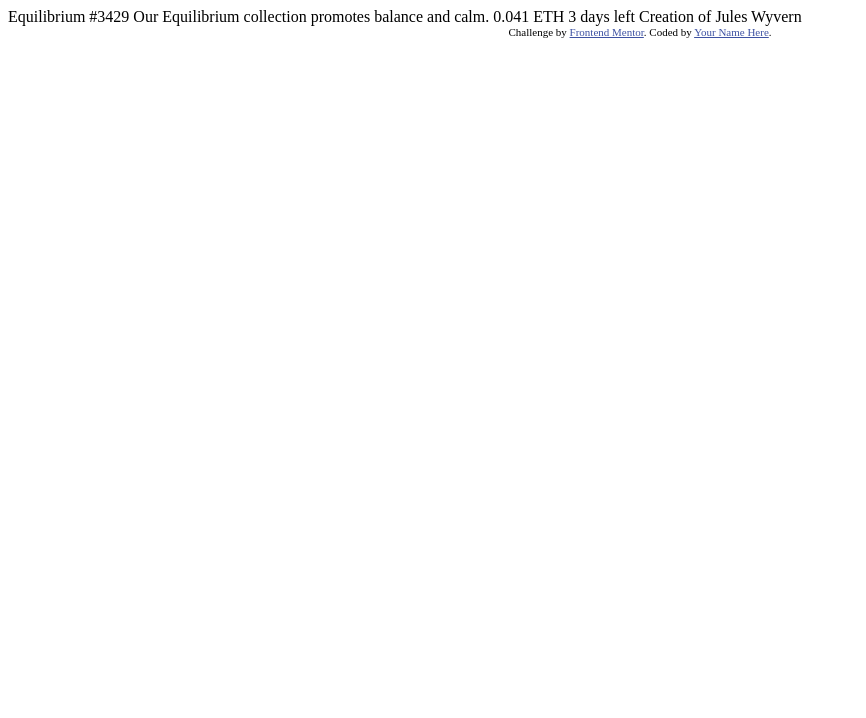
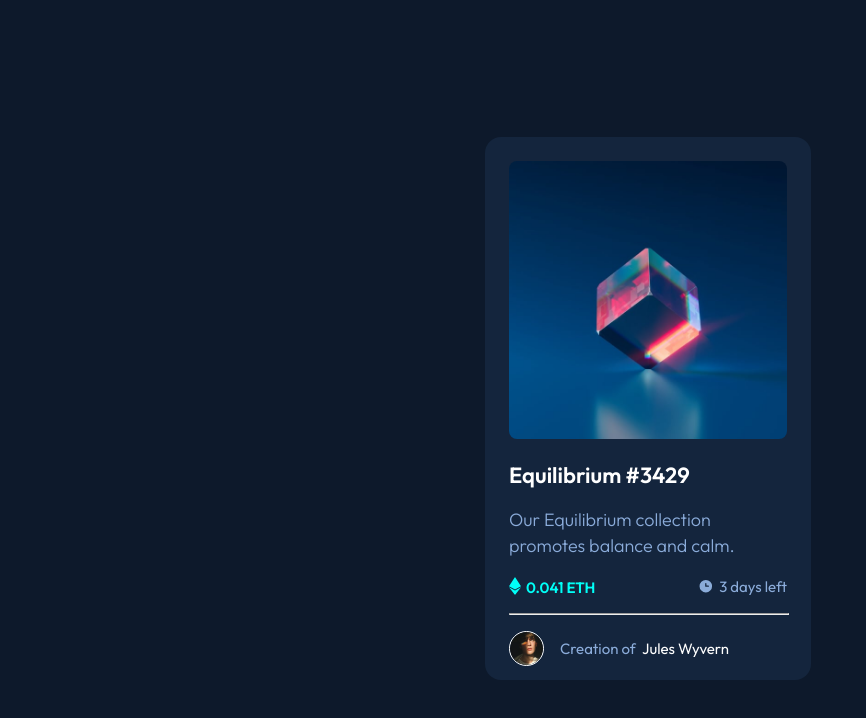
Before and after one commit to phi1s/nft-preview-card-component, a plain HTML site: page index.html in a window 1280 px wide. Shown: the whole page, without its empty margins (0-866 px from the left). Drawn offline with Linux system fonts and the light colour scheme.

Commit message:
first version

```diff
--- a/index.html
+++ b/index.html
@@ -1,33 +1,62 @@
 <!DOCTYPE html>
 <html lang="en">
   <head>
-  <meta charset="UTF-8">
-  <meta name="viewport" content="width=device-width, initial-scale=1.0"> <!-- displays site properly based on user's device -->
+    <meta charset="UTF-8" />
+    <meta name="viewport" content="width=device-width, initial-scale=1.0" />
+    <!-- displays site properly based on user's device -->
 
-  <link rel="icon" type="image/png" sizes="32x32" href="./images/favicon-32x32.png">
+    <link
+      rel="icon"
+      type="image/png"
+      sizes="32x32"
+      href="./images/favicon-32x32.png"
+    />
+    <link rel="preconnect" href="https://fonts.googleapis.com" />
+    <link rel="preconnect" href="https://fonts.gstatic.com" crossorigin />
+    <link
+      href="https://fonts.googleapis.com/css2?family=Outfit:wght@300;400;600&display=swap"
+      rel="stylesheet"
+    />
 
     <title>Frontend Mentor | NFT preview card component</title>
 
     <!-- Feel free to remove these styles or customise in your own stylesheet 👍 -->
+    <link rel="stylesheet" href="./style.css" />
     <style>
-    .attribution { font-size: 11px; text-align: center; }
-    .attribution a { color: hsl(228, 45%, 44%); }
+      .attribution {
+        font-size: 11px;
+        text-align: center;
+      }
+      .attribution a {
+        color: hsl(228, 45%, 44%);
+      }
     </style>
   </head>
   <body>
-
-  Equilibrium #3429
-
-  Our Equilibrium collection promotes balance and calm.
-
+    <main>
+      <div class="image">
+        <div class="overlay"></div>
+        <img src="./images/image-equilibrium.jpg" alt="Equilibrium" />
+      </div>
+      <section>
+        <h1>Equilibrium #3429</h1>
+        <p>Our Equilibrium collection promotes balance and calm.</p>
+        <div class="information">
+          <div class="course">
+            <img src="./images/icon-ethereum.svg" alt="Ethereum icon" />
             0.041 ETH
+          </div>
+          <div class="deadline">
+            <img src="./images/icon-clock.svg" alt="Clock icon" />
             3 days left
-
-  Creation of Jules Wyvern
-
-  <div class="attribution">
-    Challenge by <a href="https://www.frontendmentor.io?ref=challenge" target="_blank">Frontend Mentor</a>.
-    Coded by <a href="#">Your Name Here</a>.
           </div>
+        </div>
+      </section>
+      <hr />
+      <div class="author">
+        <img src="./images/image-avatar.png" alt="Avatar" />
+        Creation of &nbsp;<span>Jules Wyvern</span>
+      </div>
+    </main>
   </body>
 </html>
--- /dev/null
+++ b/style.css
@@ -0,0 +1,136 @@
+:root {
+  --clr-primary-soft-blue: hsl(215, 51%, 70%);
+  --clr-primary-cyan: hsl(178, 100%, 50%);
+
+  --clr-neutral-very-dark-blue-main: hsl(217, 54%, 11%);
+  --clr-neutral-very-dark-blue-card: hsl(216, 50%, 16%);
+  --clr-neutral-very-dark-blue-line: hsl(215, 32%, 27%);
+  --clr-neutral-white: hsl(0, 0%, 100%);
+}
+
+body {
+  font-family: "Outfit", sans-serif;
+  font-style: normal;
+  font-weight: 400;
+  font-size: 15px;
+  line-height: 19px;
+  color: var(--clr-primary-soft-blue);
+  background-color: var(--clr-neutral-very-dark-blue-main);
+  width: 100vw;
+  height: 100vh;
+  display: flex;
+  justify-content: center;
+  align-items: center;
+}
+
+main {
+  width: calc(326px - 48px);
+  height: calc(543px - 48px);
+  border-radius: 1rem;
+  background-color: var(--clr-neutral-very-dark-blue-card);
+  padding: 1.5rem;
+}
+
+img {
+  border-radius: 0.5rem;
+  width: 100%;
+}
+
+.overlay {
+  position: absolute;
+  border-radius: 0.5rem;
+  width: 278px;
+  height: 278px;
+}
+.overlay:hover {
+  background-color: var(--clr-primary-cyan);
+  opacity: 0.6;
+  background-image: url("./images/icon-view.svg");
+  background-repeat: no-repeat;
+  background-position: center;
+}
+
+h1 {
+  color: var(--clr-neutral-white);
+  font-weight: 600;
+  font-size: 1.375rem;
+  line-height: 1.75rem;
+}
+
+h1:hover {
+  color: var(--clr-primary-cyan);
+}
+
+p {
+  font-weight: 300;
+  font-size: 1.125rem;
+  line-height: 1.625rem;
+}
+
+.information {
+  display: flex;
+  justify-content: space-between;
+  height: 1.25rem;
+  margin: 1rem 0;
+}
+
+.course {
+  color: var(--clr-primary-cyan);
+  font-weight: 600;
+}
+.course img {
+  height: 1.125rem;
+  width: 0.75rem;
+  margin-bottom: -0.125rem;
+  margin-right: 0.125rem;
+}
+
+.deadline img {
+  width: 1rem;
+  height: 1rem;
+  margin-bottom: -0.125rem;
+  margin-right: 0.125rem;
+}
+
+hr {
+  color: var(--clr-neutral-very-dark-blue-line);
+  width: 100%;
+}
+
+.author {
+  display: flex;
+  align-items: center;
+  margin-top: 1rem;
+}
+
+.author img {
+  height: 33px;
+  width: 33px;
+  border-style: solid;
+  border-color: white;
+  border-radius: 19px;
+  border-width: 1px;
+  margin-right: 1rem;
+}
+
+.author span {
+  color: var(--clr-neutral-white);
+}
+
+.author span:hover {
+  color: var(--clr-primary-cyan);
+}
+
+@media screen and (min-width: 1300px) {
+  main {
+    width: calc(350px - 48px);
+    height: calc(596px - 48px);
+  }
+  .overlay {
+    width: 302px;
+    height: 302px;
+  }
+  p {
+    margin-right: 1rem;
+  }
+}
```
Lines whose indentation alone changed are shown as unchanged.
